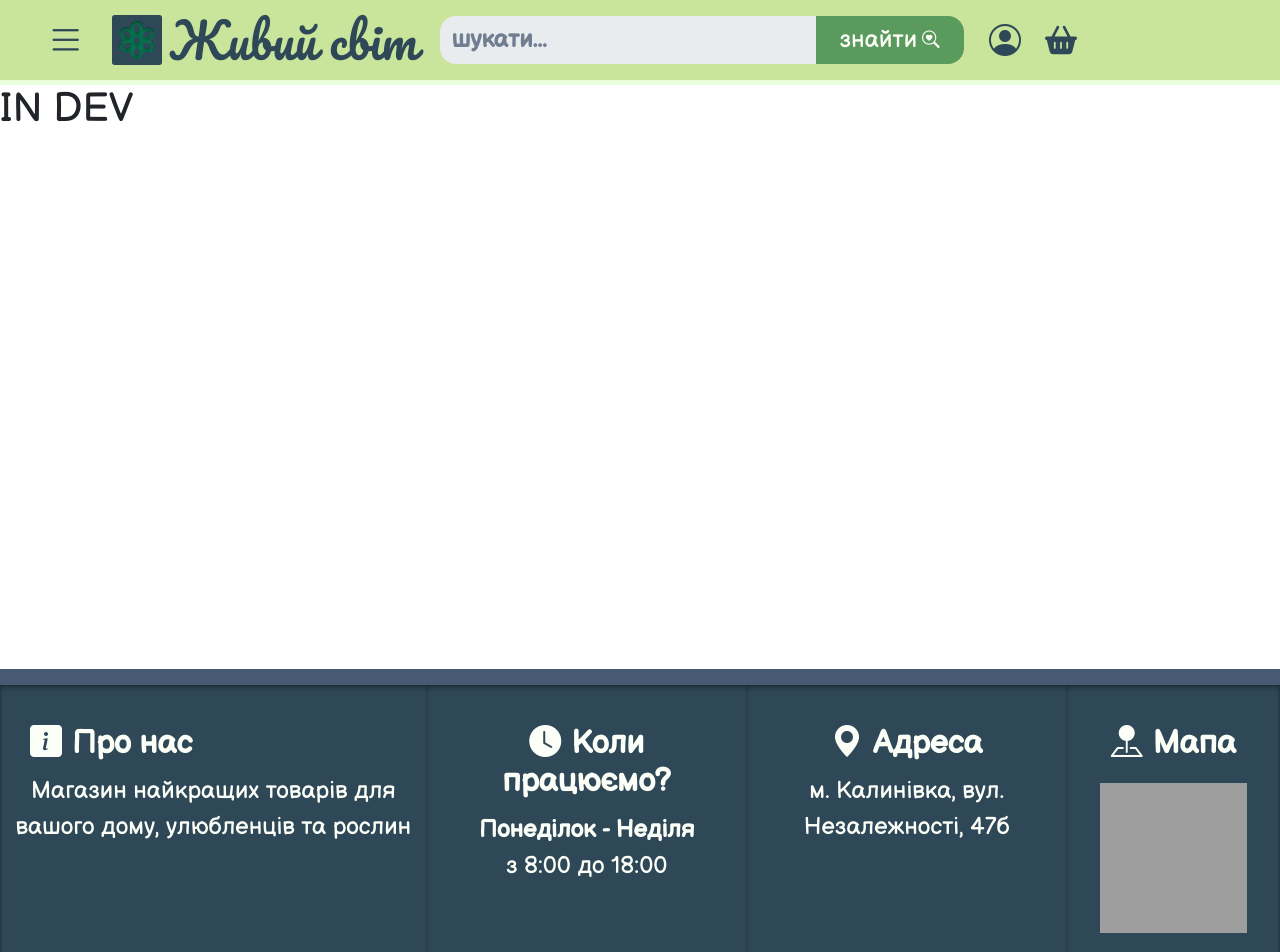
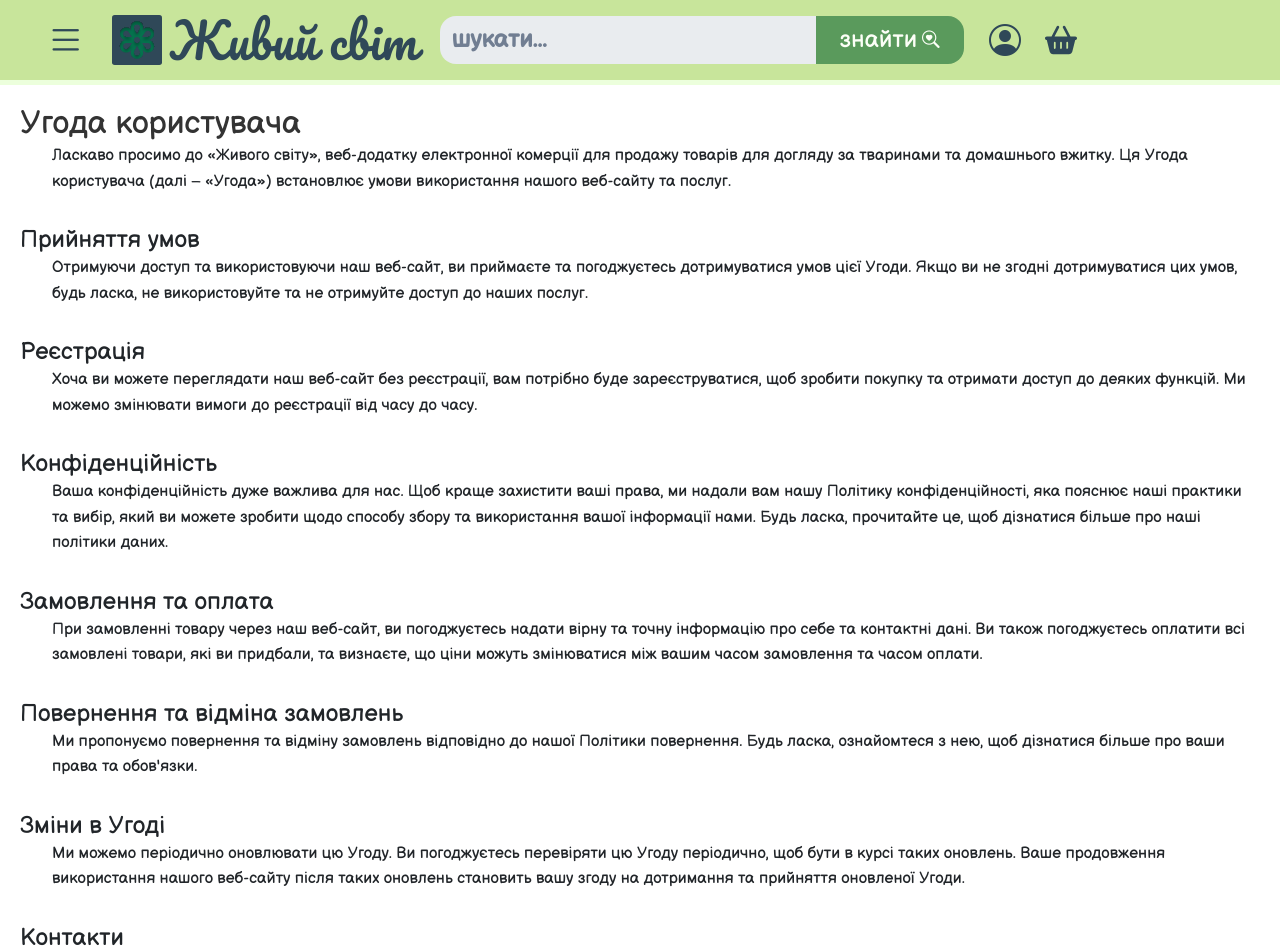
Before and after one commit to bbchk/live, a Next.js app in the folder front/: page /terms-of-usage in a window 1280 px wide. Shown: the top 952 px of the page. Built offline with nearby package versions, Linux system fonts and the light colour scheme; no server answers; grey boxes are pictures that could not be loaded.

Commit message:
TermsOfUsage page
- created component for terms

```diff
--- a/front/features/info/info.js
+++ b/front/features/info/info.js
@@ -53,3 +53,5 @@ export const Info = () => {
     </div>
   );
 };
+
+export default Info;
--- /dev/null
+++ b/front/features/info/terms_of_usage.js
@@ -0,0 +1,107 @@
+import s from "./terms_of_usage.module.scss";
+
+export const TermsOfUsage = () => {
+  return (
+    <article className={`${s.terms_of_usage}`}>
+      <dl>
+        <dt>
+          <h1>Угода користувача</h1>
+        </dt>
+        <dd>
+          <p>
+            Ласкаво просимо до «Живого світу», веб-додатку електронної комерції
+            для продажу товарів для догляду за тваринами та домашнього вжитку.
+            Ця Угода користувача (далі – «Угода») встановлює умови використання
+            нашого веб-сайту та послуг.
+          </p>
+        </dd>
+
+        <dt>
+          <h2>Прийняття умов</h2>
+        </dt>
+        <dd>
+          <p>
+            Отримуючи доступ та використовуючи наш веб-сайт, ви приймаєте та
+            погоджуєтесь дотримуватися умов цієї Угоди. Якщо ви не згодні
+            дотримуватися цих умов, будь ласка, не використовуйте та не
+            отримуйте доступ до наших послуг.
+          </p>
+        </dd>
+
+        <dt>
+          <h2>Реєстрація</h2>
+        </dt>
+        <dd>
+          <p>
+            Хоча ви можете переглядати наш веб-сайт без реєстрації, вам потрібно
+            буде зареєструватися, щоб зробити покупку та отримати доступ до
+            деяких функцій. Ми можемо змінювати вимоги до реєстрації від часу до
+            часу.
+          </p>
+        </dd>
+
+        <dt>
+          <h2>Конфіденційність</h2>
+        </dt>
+        <dd>
+          <p>
+            Ваша конфіденційність дуже важлива для нас. Щоб краще захистити ваші
+            права, ми надали вам нашу Політику конфіденційності, яка пояснює
+            наші практики та вибір, який ви можете зробити щодо способу збору та
+            використання вашої інформації нами. Будь ласка, прочитайте це, щоб
+            дізнатися більше про наші політики даних.
+          </p>
+        </dd>
+
+        <dt>
+          <h2>Замовлення та оплата</h2>
+        </dt>
+        <dd>
+          <p>
+            При замовленні товару через наш веб-сайт, ви погоджуєтесь надати
+            вірну та точну інформацію про себе та контактні дані. Ви також
+            погоджуєтесь оплатити всі замовлені товари, які ви придбали, та
+            визнаєте, що ціни можуть змінюватися між вашим часом замовлення та
+            часом оплати.
+          </p>
+        </dd>
+
+        <dt>
+          <h2>Повернення та відміна замовлень</h2>
+        </dt>
+        <dd>
+          <p>
+            Ми пропонуємо повернення та відміну замовлень відповідно до нашої
+            Політики повернення. Будь ласка, ознайомтеся з нею, щоб дізнатися
+            більше про ваши права та обов'язки.
+          </p>
+        </dd>
+
+        <dt>
+          <h2>Зміни в Угоді</h2>
+        </dt>
+        <dd>
+          <p>
+            Ми можемо періодично оновлювати цю Угоду. Ви погоджуєтесь перевіряти
+            цю Угоду періодично, щоб бути в курсі таких оновлень. Ваше
+            продовження використання нашого веб-сайту після таких оновлень
+            становить вашу згоду на дотримання та прийняття оновленої Угоди.
+          </p>
+        </dd>
+
+        <dt>
+          <h2>Контакти</h2>
+        </dt>
+        <dd>
+          <p>
+            Якщо у вас є питання щодо цієї Угоди або використання нашого
+            веб-сайту, будь ласка, зв'яжіться з нами за адресою:
+            support@liveworld.com
+          </p>
+        </dd>
+      </dl>
+    </article>
+  );
+};
+
+export default TermsOfUsage;
--- /dev/null
+++ b/front/features/info/terms_of_usage.module.scss
@@ -0,0 +1,33 @@
+@use "styles/variables" as *;
+
+.terms_of_usage {
+  line-height: 1.6;
+  padding: 20px;
+
+  h1 {
+    color: #333;
+    font-size: 2rem;
+    margin-bottom: 1rem;
+  }
+
+  h2 {
+    font-size: 1.5em;
+    margin-top: 2rem;
+    margin-bottom: 1rem;
+  }
+
+  p {
+    margin-left: 1rem;
+    margin-bottom: 1rem;
+  }
+
+  dl {
+    dt {
+      font-weight: bold;
+    }
+    dd {
+      margin-left: 1rem;
+      margin-bottom: 1rem;
+    }
+  }
+}
--- a/front/pages/privacy-policy.js
+++ b/front/pages/privacy-policy.js
@@ -10,7 +10,7 @@ const PrivacyPolicy = () => {
           content="Живий Світ | Політика конфіденційності"
         />
       </Head>
-      <h1>IN DEV</h1>
+      <p>djsfsdf</p>
     </>
   );
 };
--- a/front/pages/terms-of-usage.js
+++ b/front/pages/terms-of-usage.js
@@ -1,3 +1,4 @@
+import TermsOfUsage from "#root/features/info/terms_of_usage.js";
 import Head from "next/head";
 
 const UsageTerms = () => {
@@ -10,7 +11,7 @@ const UsageTerms = () => {
           content="Живий Світ - Угода користувача і умови використання сайту магазину"
         />
       </Head>
-      <h1>IN DEV</h1>
+      <TermsOfUsage></TermsOfUsage>
     </>
   );
 };
```
Also changed, not shown: front/pages/review-write-rules.js (deleted, +0 -18 lines).
